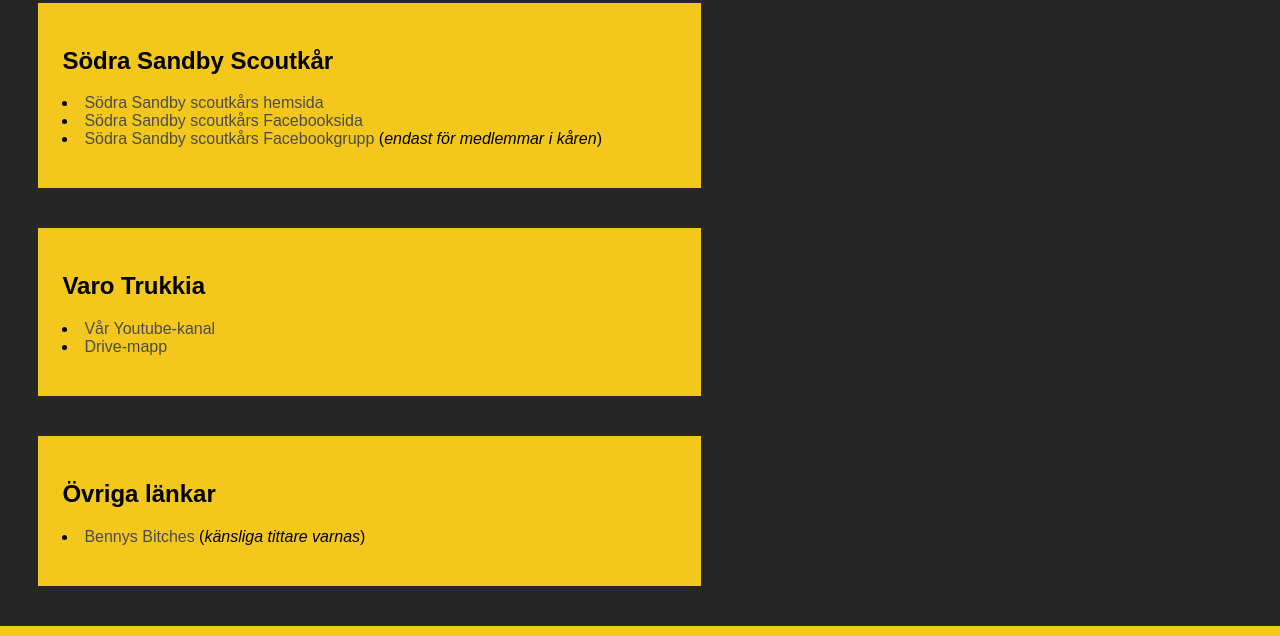
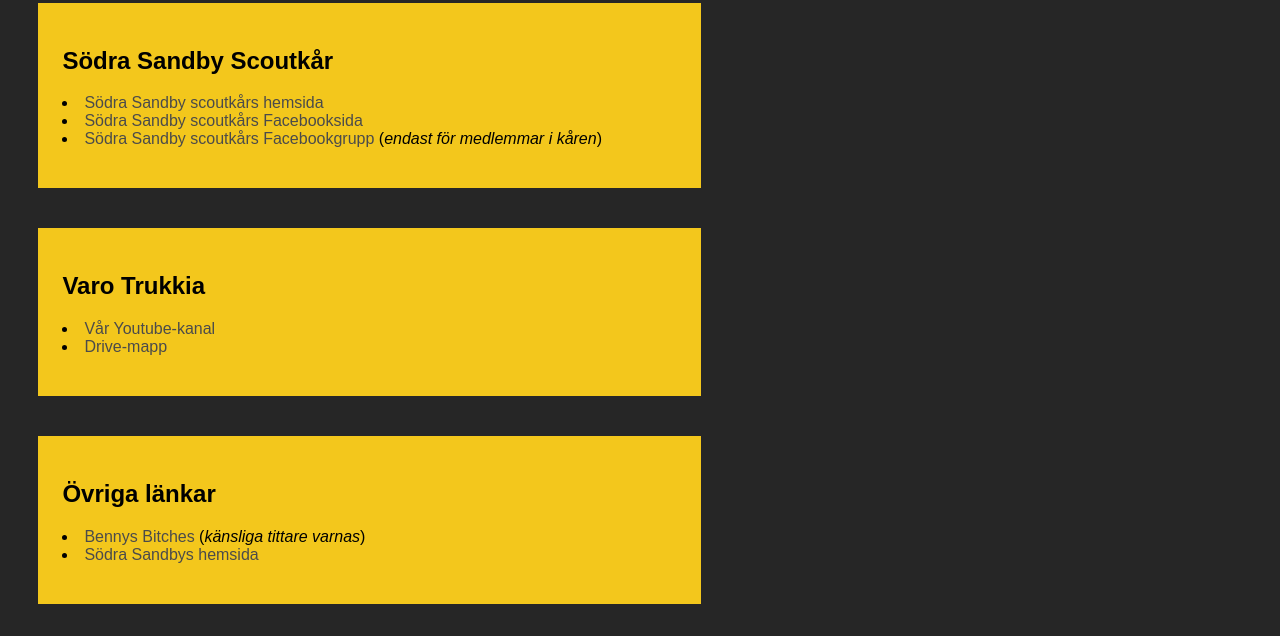
Before and after one commit to VaroTrukkia/VaroTrukkia.github.io, a plain HTML site: page Länkar.html in a window 1280 px wide. Shown: the part 671-1307 px from the top of the page. Drawn offline with Linux system fonts and the light colour scheme.

Commit message:
Lägg till länk

```diff
--- a/Länkar.html
+++ b/Länkar.html
@@ -233,6 +233,9 @@
         <a target="_blank" href="https://bennysbitches.com//">Bennys Bitches</a>
         (<i>känsliga tittare varnas</i>)
       </li>
+      <li>
+        <a target="_blank" href="https://xn--sdrasandby-ecb.com/">Södra Sandbys hemsida</a>
+      </li>
     </p>
   </div>
 
```
